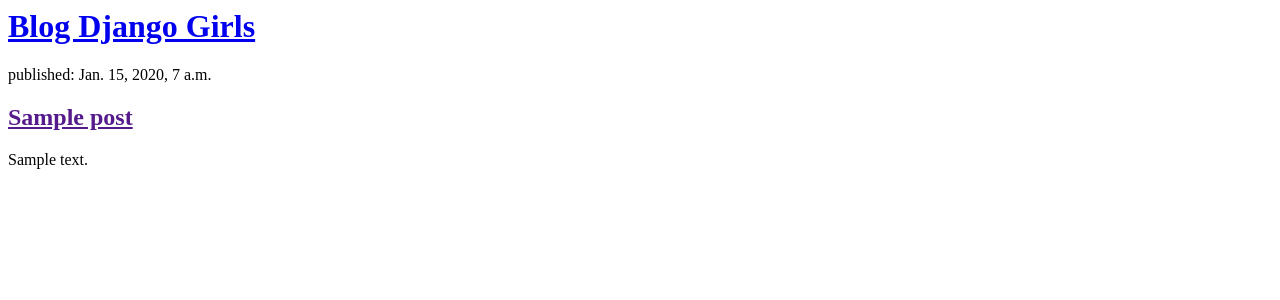
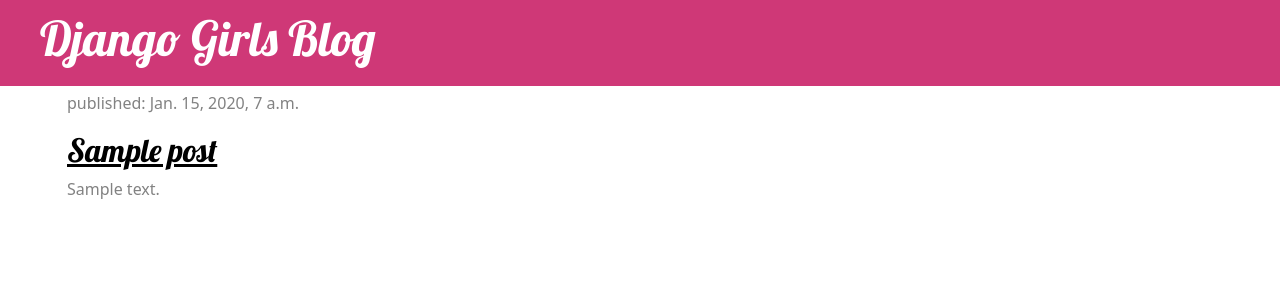
Before and after one commit to LuanaLinhares/my-first-blog, a Django app: page / in a window 1280 px wide. Shown: the top 300 px of the page. Run offline with Django 3.2, Linux system fonts and the light colour scheme; tables that the repository leaves empty hold one stand-in row (values such as "Sample post").

Commit message:
Added view and template for detaild blog as swell a CSS for the site.

```diff
--- /dev/null
+++ b/blog/static/css/blog.css
@@ -0,0 +1,50 @@
+
+.page-header {
+    background-color: rgba(194, 0, 81, 0.78);
+    margin-top: 0;
+    padding: 10px 10px 10px 40px;
+    margin-bottom: 5px;
+}
+
+.page-header h1, .page-header h1 a, .page-header h1 a:visited, .page-header h1 a:active {
+    color: #ffffff;
+    font-size: 36pt;
+    text-decoration: none;
+}
+
+.content {
+    margin-left: 40px;
+}
+
+h1, h2, h3, h4 {
+    font-family: 'Lobster', cursive;
+}
+
+.date {
+    color: #828282;
+}
+
+.save {
+    float: right;
+}
+
+.post-form textarea, .post-form input {
+    width: 100%;
+
+}
+
+.top-menu, .top-menu:hover, .top-menu:visited {
+    color: #ffffff;
+    float: right;
+    font-size: 26pt;
+    margin-right: 25px;
+}
+
+.post {
+    margin-bottom: 70px;
+    padding-left: 15px;
+}
+
+.post h2 a, .post h2 a:visited {
+    color: #000000;
+}
--- /dev/null
+++ b/blog/templates/blog/base.html
@@ -0,0 +1,22 @@
+{% load static %}
+<html>
+    <head>
+        <title>Django Girls blog</title>
+         <link href="https://cdn.jsdelivr.net/npm/bootstrap@5.3.2/dist/css/bootstrap.min.css" rel="stylesheet" integrity="sha384-T3c6CoIi6uLrA9TneNEoa7RxnatzjcDSCmG1MXxSR1GAsXEV/Dwwykc2MPK8M2HN" crossorigin="anonymous">
+        <link href="//fonts.googleapis.com/css?family=Lobster&subset=latin,latin-ext" rel="stylesheet" type="text/css">
+        <link rel="stylesheet" href="{% static 'css/blog.css' %}">
+    </head>
+    <body>
+    <div class="page-header">
+        <h1><a href="/">Django Girls Blog</a></h1>
+    </div>
+    <div class="content container">
+        <div class="row">
+            <div class="col-md-8">
+                {% block content %}
+                {% endblock %}
+            </div>
+        </div>
+    </div>
+    </body>
+</html>
--- a/blog/templates/blog/post_list.html
+++ b/blog/templates/blog/post_list.html
@@ -1,17 +1,13 @@
+{% extends 'blog/base.html' %}
 <html>
-    <head>
-        <title>Blog Djanago Girls</title>
-    </head>
-    <body>
-        <div>
-            <h1><a href="/">Blog Django Girls</a></h1>
-        </div>
-          {% for post in posts %}
-        <div>
-            <p>published: {{ post.published_date }}</p>
-            <h2><a href="">{{ post.title }}</a></h2>
-            <p>{{ post.text|linebreaksbr }}</p>
-        </div>
+    {% block content %}
+        {% for post in posts %}
+            <div class="post">
+                <div class="date">
+                    <p>published: {{ post.published_date }}</p>
+                    <h2><a href="{% url 'post_detail' pk=post.pk %}">{{ post.title }}</a></h2>
+                    <p>{{ post.text|linebreaksbr }}</p></div>
+                </div>
         {% endfor %}
-    </body>
+    {% endblock %}
 </html>
--- a/blog/urls.py
+++ b/blog/urls.py
@@ -3,4 +3,5 @@
 
 urlpatterns = [
     path('', views.post_list, name='post_list'),
+    path('post/<int:pk>/', views.post_detail, name='post_detail'),
 ]
--- a/blog/views.py
+++ b/blog/views.py
@@ -1,8 +1,12 @@
 from django.shortcuts import render
 from django.utils import timezone
 from .models import Post
+from django.shortcuts import render, get_object_or_404
 
 
 def post_list(request):
     posts = Post.objects.filter(published_date__lte=timezone.now()).order_by('published_date')
     return render(request, 'blog/post_list.html', {'posts': posts})
+def post_detail (request, pk):
+    post = get_object_or_404(Post, pk=pk)
+    return render(request, 'blog/post_detail.html', {'post': post})
```
Also changed, not shown: blog/templates/blog/post_detail.html (added, +12 -0 lines), blog/static/__init__.py (added), blog/static/css/__init__.py (added).
